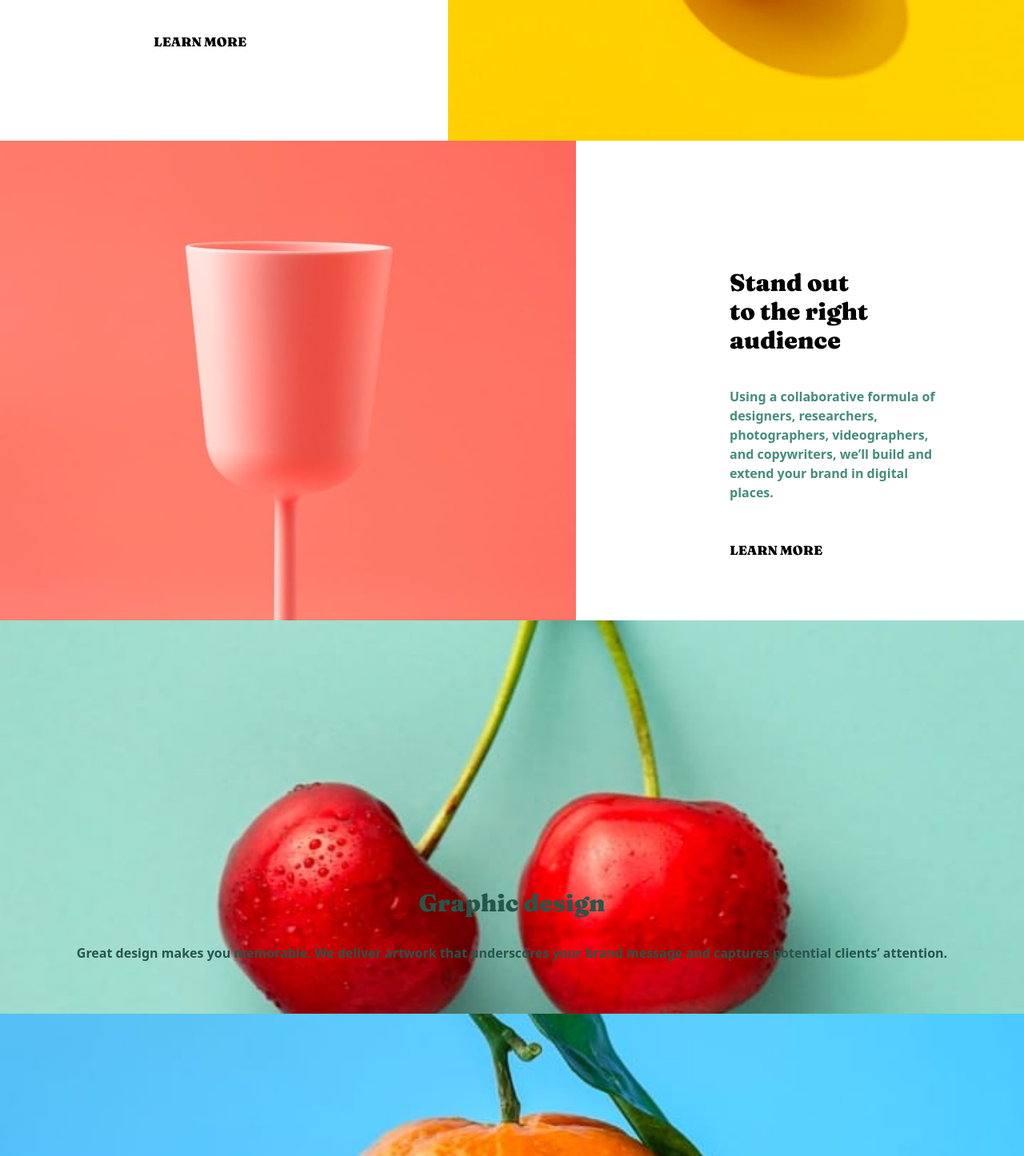
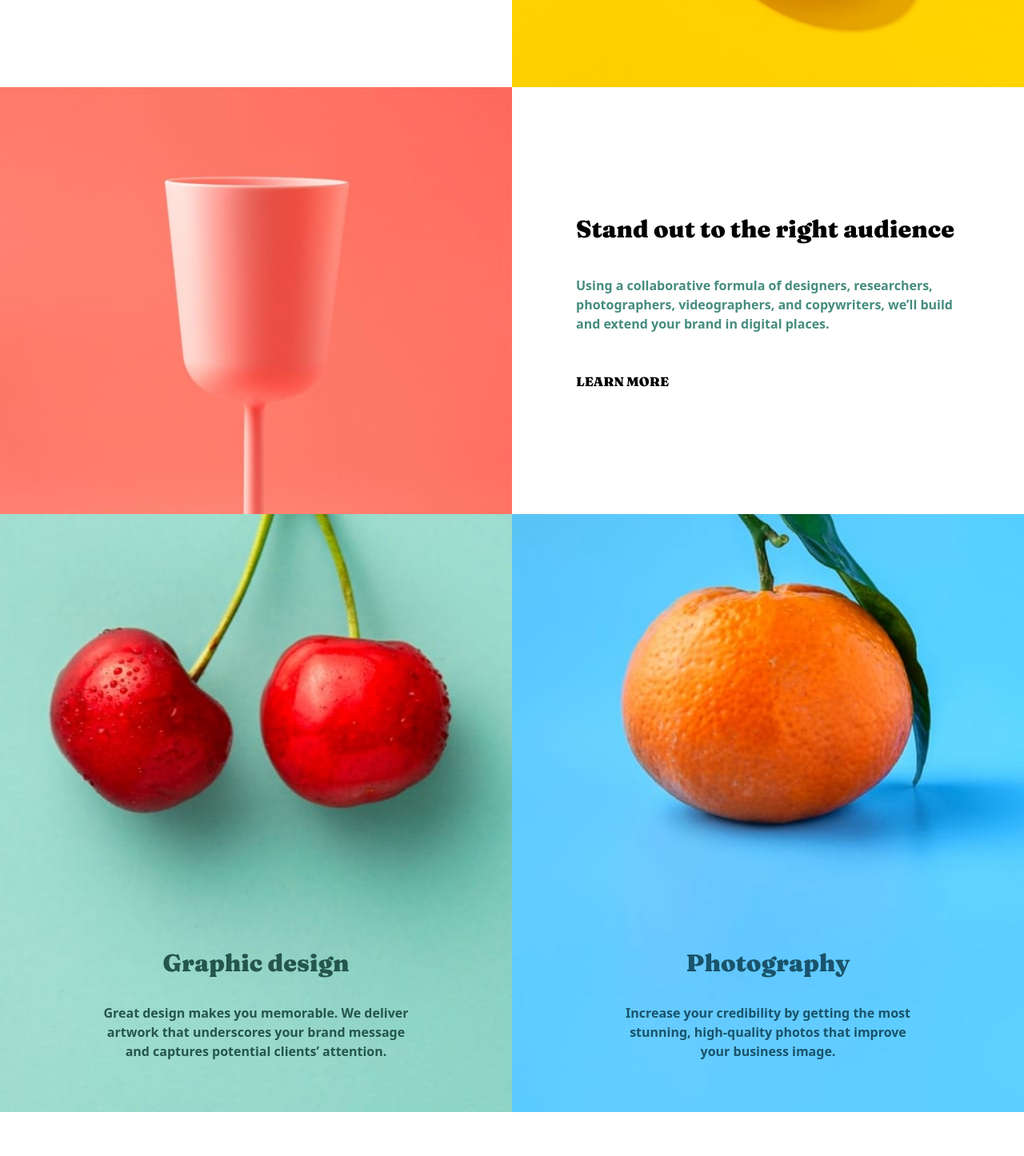
Before and after one commit to Kielx/Sunnyside, a React (Create React App) app: page / in a window 1280 px wide. Shown: the part 1224-2670 px from the top of the page at 80% size. Built offline with nearby package versions, Linux system fonts and the light colour scheme.

Commit message:
Add desktop styling

```diff
--- a/src/App.js
+++ b/src/App.js
@@ -28,6 +28,7 @@ function App() {
         decorationColor="hsl(51, 100%, 49%)"
         order={[2, 1]}
       ></Section>
+
       <Section
         image={section2Image}
         imageMobile={section2ImageMobile}
@@ -38,6 +39,7 @@ function App() {
         decorationColor="#fd7867"
         order={[1, 2]}
       ></Section>
+      <div className="cont md:flex">
         <GraphicSection
           image={section3Image}
           imageMobile={section3ImageMobile}
@@ -55,6 +57,7 @@ function App() {
         high-quality photos that improve your business image."
           textColor="darkBlue"
         ></GraphicSection>
+      </div>
       <Testimonials></Testimonials>
       <Gallery></Gallery>
       <Footer></Footer>
--- a/src/components/Footer.js
+++ b/src/components/Footer.js
@@ -6,11 +6,27 @@ const Footer = () => {
       <h2 className="text-center pt-8 pb-8 text-3xl font-extrabold">
         sunnyside
       </h2>
-      <ul className="flex justify-around pb-16">
-        <li>About</li>
-        <li>Services</li>
-        <li>Projects</li>
-        <li>Contact</li>
+      <ul className="md:justify-center md:gap-8 flex justify-around pb-16">
+        <li>
+          <a href="#" className="hover:text-white transition-colors">
+            About
+          </a>
+        </li>
+        <li>
+          <a href="#" className="hover:text-white transition-colors">
+            Services
+          </a>
+        </li>
+        <li>
+          <a href="#" className="hover:text-white transition-colors">
+            Projects
+          </a>
+        </li>
+        <li>
+          <a href="#" className="hover:text-white transition-colors">
+            Contact
+          </a>
+        </li>
       </ul>
       <ul className="flex justify-center gap-6 pb-8">
         <li>
--- a/src/components/Gallery.js
+++ b/src/components/Gallery.js
@@ -25,7 +25,7 @@ const Gallery = () => {
         aria-hidden="true"
         key={index}
         src={images[index]}
-        className="gallery__image w-1/2"
+        className="gallery__image w-1/2 md:max-w-1/4"
       />
     );
   });
--- a/src/components/Section.js
+++ b/src/components/Section.js
@@ -14,22 +14,22 @@ const Section = ({
     document.body.clientWidth;
 
   return (
-    <section className="md:flex w-full h-auto p-0 m-0">
+    <section className="md:w-full md:flex w-full h-auto p-0 m-0">
       <img
-        src={checkScreenWidth > 768 ? image : imageMobile}
+        src={checkScreenWidth >= 768 ? image : imageMobile}
         alt="section header image"
         aria-hidden="true"
-        className={`md:order-${order[0]}`}
+        className={`md:w-1/2 md:order-${order[0]}`}
       ></img>
-      <div className={`md:order-${order[1]}`}>
-        <h2 className="md:pt-40 md:px-48 md:text-left pt-14 pb-6 text-3xl mb-4 mx-auto text-center font-text text-black font-extrabold">
+      <div className={`md:w-1/2  md:order-${order[1]}`}>
+        <h2 className="md:pt-40 md:px-20 md:text-left pt-14 pb-6 text-3xl mb-4 mx-auto text-center font-text text-black font-extrabold">
           {headerText}
         </h2>
-        <p className="md:pl-48 md:pr-24 md:text-left text-center text-display-darkModerateCyan font-md font-semibold px-4">
+        <p className="md:px-20 md:text-left text-center text-display-darkModerateCyan font-md font-semibold px-4">
           {text}
         </p>
         <h3
-          className="md:pl-48 md:pt-12 md:text-left text-center uppercase font-extrabold font-text text-md pt-6 pb-16"
+          className="md:px-20 md:pt-12 md:text-left text-center uppercase font-extrabold font-text text-md pt-6 pb-16"
           style={{
             textDecoration: "underline",
             textDecorationThickness: "50%",
--- a/src/components/Testimonials.js
+++ b/src/components/Testimonials.js
@@ -6,9 +6,9 @@ import clientImage3 from "../images/image-jennie.jpg";
 
 const Testimonials = ({ image, imageMobile, headerText, text, textColor }) => {
   return (
-    <section className="w-full">
+    <section className="md:py-24 md:flex md:flex-wrap lg:justify-center w-full">
       <h2
-        className={`pt-16 pb-8 text-l mb-4 mx-auto text-center font-text text-display-grayishBlue font-extrabold uppercase tracking-widest`}
+        className={`md:w-full md:pb-16 md:text-xl pt-16 pb-8 text-l mb-4 mx-auto text-center font-text text-display-grayishBlue font-extrabold uppercase tracking-widest`}
       >
         Client testimonials
       </h2>
--- a/src/components/TestimonialsCard.js
+++ b/src/components/TestimonialsCard.js
@@ -2,7 +2,7 @@ import React from "react";
 
 const TestimonialsCard = ({ clientImage, text, name, position }) => {
   return (
-    <>
+    <div className="testimonialsCard lg:max-w-1/4 ">
       <img
         alt="Client"
         src={clientImage}
@@ -23,7 +23,7 @@ const TestimonialsCard = ({ clientImage, text, name, position }) => {
       >
         {position}
       </p>
-    </>
+    </div>
   );
 };
 
--- a/src/components/graphicSection.js
+++ b/src/components/graphicSection.js
@@ -14,7 +14,7 @@ const GraphicSection = ({
 
   return (
     <section
-      className="w-full h-auto p-0 m-0 bg-cover bg-no-repeat pt-64 bg-top"
+      className="md:w-1/2 h-auto p-0 m-0 bg-cover bg-no-repeat pt-64 bg-top"
       style={{
         backgroundImage:
           checkScreenWidth > 768 ? `url(${image})` : `url(${imageMobile})`,
@@ -22,12 +22,12 @@ const GraphicSection = ({
     >
       <div>
         <h2
-          className={`pt-20 pb-4 text-3xl mb-4 mx-auto text-center font-text text-display-${textColor} font-extrabold`}
+          className={`xl:pt-72 lg:pt-48 md:pt-32 pt-20 pb-4 text-3xl mb-4 mx-auto text-center font-text text-display-${textColor} font-extrabold`}
         >
           {headerText}
         </h2>
         <p
-          className={`text-center text-display-${textColor} font-md font-semibold pb-16 px-4`}
+          className={`lg:px-32 text-center text-display-${textColor} font-md font-semibold pb-16 px-4`}
         >
           {text}
         </p>
--- a/src/index.css
+++ b/src/index.css
@@ -26,3 +26,9 @@ body,
   right: 3px;
   top: 44px;
 }
+
+@layer utilities {
+  .max-w-quarter {
+    max-width: 25%;
+  }
+}
--- a/tailwind.config.js
+++ b/tailwind.config.js
@@ -22,6 +22,11 @@ module.exports = {
         },
       },
     },
+    maxWidth: {
+      "1/4": "25%",
+      "1/2": "50%",
+      "3/4": "75%",
+    },
   },
   variants: {
     extend: {
```
Lines whose indentation alone changed are shown as unchanged.
